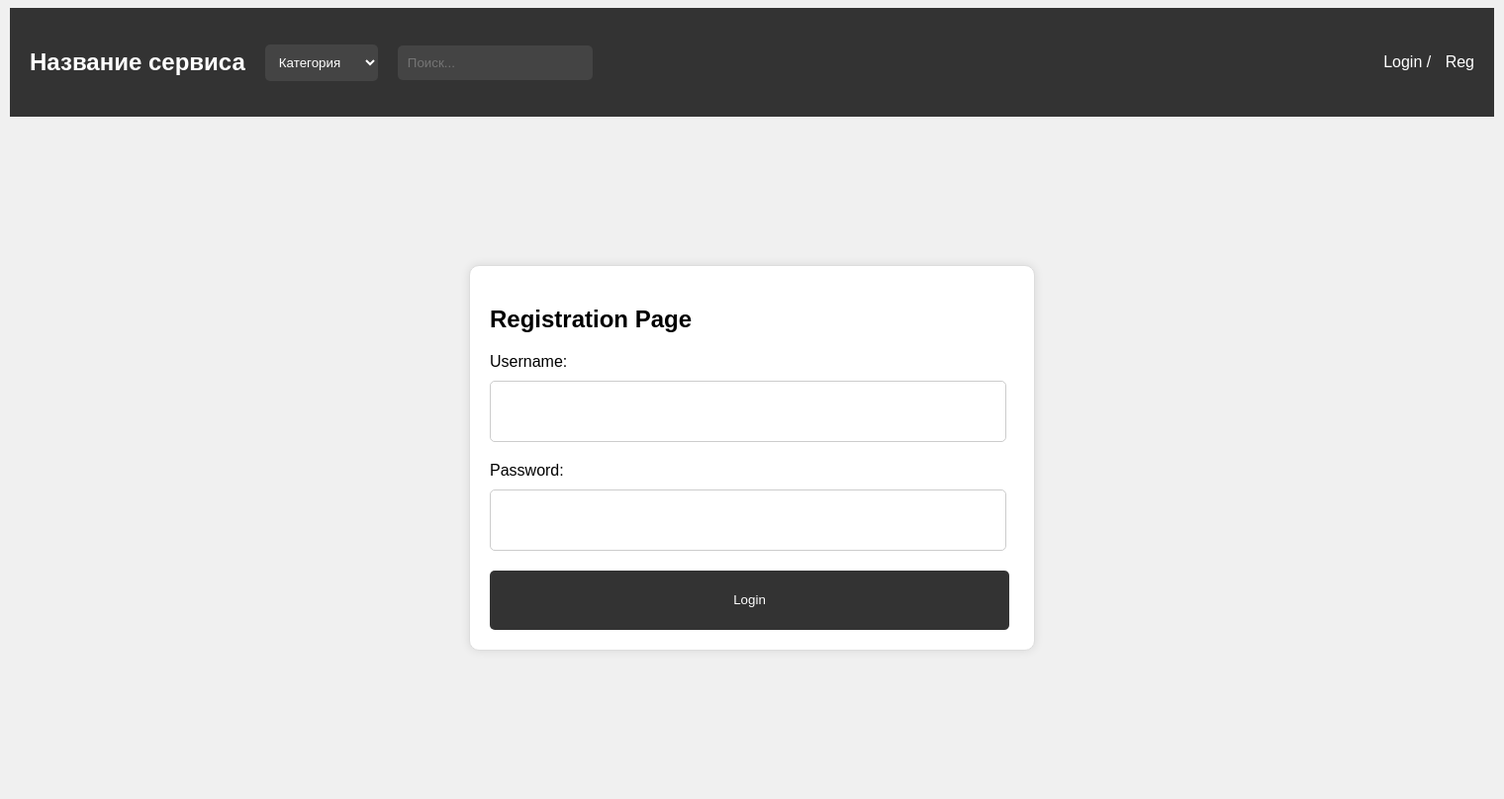
After one commit to Im-Okey/Pastebin-Clone, a Django app: page /users/signup/ in a window 1520 px wide. The commit adds this page. Shown: the whole page at 99% size. Run offline with Django 5.2, Linux system fonts and the light colour scheme.

Commit message:
users auth logic

```diff
--- a/pastebin/blog/templates/blog/temps/header.html
+++ b/pastebin/blog/templates/blog/temps/header.html
@@ -19,8 +19,46 @@
         <div class="header-search">
             <input type="search" placeholder="Поиск...">
         </div>
+
+        {% if request.user.is_authenticated %}
+        <div class="header-auth">
+            <form action="{% url 'logout' %}" method="post" style="display: inline;">
+                {% csrf_token %}
+                <button type="submit"
+                        style="background: none; border: none; padding: 0; font: inherit; cursor: pointer; color: white">
+                    Logout
+                </button>
+            </form>
+            <span class="dropdown-toggle" style="margin-left: 10px; position: relative;">
+                {{ request.user.username }} &#8711;
+                <div class="dropdown"
+                     style="display: none; position: absolute; top: 130%; right: 0; background-color: #333333; border: 1px solid #ddd; padding: 10px;">
+                    <ul style="list-style: none; padding: 0; margin: 0; color: white; width: 200px;">
+                        <li style="padding: 10px; border-bottom: 1px solid #ddd;"><a href="#"
+                                                                                     style="text-decoration: none; color: #ffffff;">Мои посты</a></li>
+                        <li style="padding: 10px; border-bottom: 1px solid #ddd;"><a href="#"
+                                                                                     style="text-decoration: none; color: #ffffff;">Настройки профиля</a></li>
+                        <li style="padding: 10px; border-bottom: 1px solid #ddd;"><a href="#"
+                                                                                     style="text-decoration: none; color: #ffffff;">Изменить пароль</a></li>
+                        <li style="padding: 10px; border-bottom: 1px solid #ddd;"><a href="#"
+                                                                                     style="text-decoration: none; color: #ffffff;">Сообщения</a></li>
+                        <li style="padding: 10px;"><a href="#" style="text-decoration: none; color: #ffffff;">Уведомления</a></li>
+                        <!-- добавьте здесь другие пункты настроек -->
+                    </ul>
+                </div>
+            </span>
+
+            <script>
+                document.querySelector('.dropdown-toggle').addEventListener('click', function () {
+                    var dropdown = this.querySelector('.dropdown');
+                    dropdown.style.display = dropdown.style.display == 'block' ? 'none' : 'block';
+                });
+            </script>
+        </div>
+        {% else %}
         <div class="header-auth">
             <a href="{% url 'users:login' %}">Login</a> / <a href="{% url 'users:register' %}">Reg</a>
         </div>
+        {% endif %}
     </div>
 </header>
--- a/pastebin/config/urls.py
+++ b/pastebin/config/urls.py
@@ -6,4 +6,5 @@ urlpatterns = [
     path('admin/', admin.site.urls),
     path('', include('blog.urls')),
     path('users/', include('users.urls')),
+    path("accounts/", include("django.contrib.auth.urls")),
 ]
--- /dev/null
+++ b/pastebin/users/forms.py
@@ -0,0 +1,11 @@
+from django.contrib.auth.forms import UserCreationForm
+from .models import CustomUser
+from django import forms
+
+
+class CustomUserCreationForm(UserCreationForm):
+    email = forms.EmailField()
+
+    class Meta:
+        model = CustomUser
+        fields = ('username', 'email', 'password1', 'password2')
--- /dev/null
+++ b/pastebin/users/static/css/login.css
@@ -0,0 +1,47 @@
+
+body {
+    font-family: Arial, sans-serif;
+    background-color: #f0f0f0;
+}
+
+.container {
+    width: 500px;
+    margin: 150px auto;
+    padding: 20px 50px 20px 20px;
+    background-color: #fff;
+    border: 1px solid #ddd;
+    border-radius: 10px;
+    box-shadow: 0 0 10px rgba(0, 0, 0, 0.1);
+}
+
+.form-group {
+    margin-bottom: 20px;
+}
+
+.form-group label {
+    display: block;
+    margin-bottom: 10px;
+}
+
+.form-group input {
+    width: 100%;
+    height: 40px;
+    padding: 10px;
+    border: 1px solid #ccc;
+    border-radius: 5px;
+}
+
+.btn {
+    width: 105%;
+    height: 60px;
+    padding: 10px;
+    background-color: #333333FF;
+    color: #fff;
+    border: none;
+    border-radius: 5px;
+    cursor: pointer;
+}
+
+.btn:hover {
+    background-color: #3e8e41;
+}
--- /dev/null
+++ b/pastebin/users/templates/registration/login.html
@@ -0,0 +1,30 @@
+{% load static %}
+
+<!DOCTYPE html>
+<html lang="en">
+<head>
+    <meta charset="UTF-8">
+    <meta name="viewport" content="width=device-width, initial-scale=1.0">
+    <title>Login Page</title>
+    <link rel="stylesheet" type="text/css" href="{% static 'css/login.css' %}">
+</head>
+<body>
+
+{% include 'blog/temps/header.html' %}
+<div class="container">
+    <h2>Registration Page</h2>
+    <form method="post" action="{% url 'login' %}">
+        {% csrf_token %}
+        <div class="form-group">
+            <label for="username">Username:</label>
+            <input type="text" id="username" name="username">
+        </div>
+        <div class="form-group">
+            <label for="password">Password:</label>
+            <input type="password" id="password" name="password">
+        </div>
+        <button class="btn">Login</button>
+    </form>
+</div>
+</body>
+</html>
--- a/pastebin/users/urls.py
+++ b/pastebin/users/urls.py
@@ -6,5 +6,8 @@ app_name = 'users'
 
 urlpatterns = [
     path('login/', views.login, name='login'),
-    path('register/', views.register, name='register'),
+    path('logout/', views.logout, name='logout'),
+    path('register/', views.signup, name='register'),
+
+    path('signup/', views.SignUpView.as_view(), name='signup'),
 ]
--- a/pastebin/users/views.py
+++ b/pastebin/users/views.py
@@ -1,11 +1,32 @@
+from django.contrib.auth.forms import UserCreationForm
 from django.shortcuts import render
+from django.urls import reverse_lazy
+from django.views.generic import CreateView
 
-# Create your views here.
+from .forms import CustomUserCreationForm
 
 
 def login(request):
-    return render(request, 'users/login.html')
+    return render(request, 'registration/login.html')
 
 
-def register(request):
-    return render(request, 'users/registration.html')
+def logout(request):
+    return render(request, 'registration/login.html')
+
+
+def signup(request):
+    return render(request, 'registration/signup.html')
+
+
+class SignUpView(CreateView):
+    form_class = CustomUserCreationForm
+    success_url = reverse_lazy("users:login")
+    template_name = "registration/login.html"
+
+    def form_valid(self, form):
+        user = form.save(commit=False)
+        user.username = form.cleaned_data['username']
+        user.email = form.cleaned_data['email']
+        user.set_password(form.cleaned_data['password1'])
+        user.save()
+        return super().form_valid(form)
```
Also changed, not shown: pastebin/config/settings.py (+11 -0 lines), pastebin/users/static/css/signup.css (added, +47 -0 lines), pastebin/users/templates/registration/signup.html (added, +38 -0 lines), pastebin/users/templates/users/login.html (deleted, +0 -74 lines), pastebin/users/templates/users/registration.html (deleted, +0 -82 lines), pastebin/db.sqlite3.
